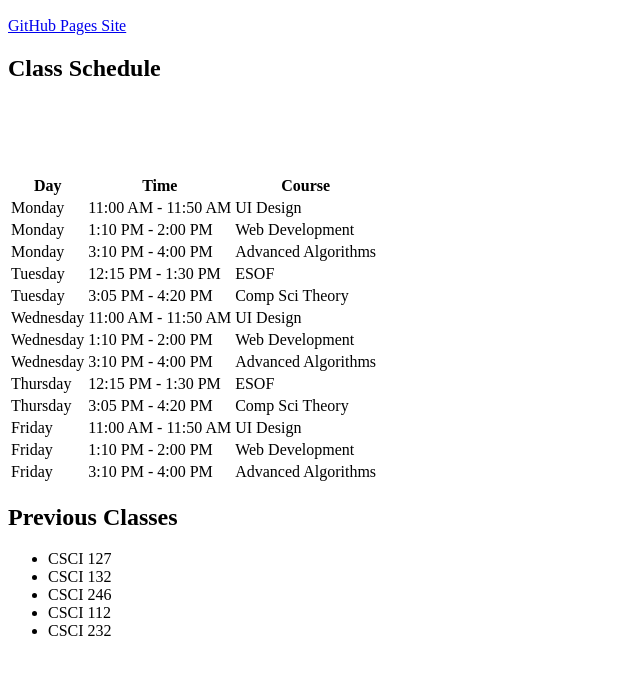
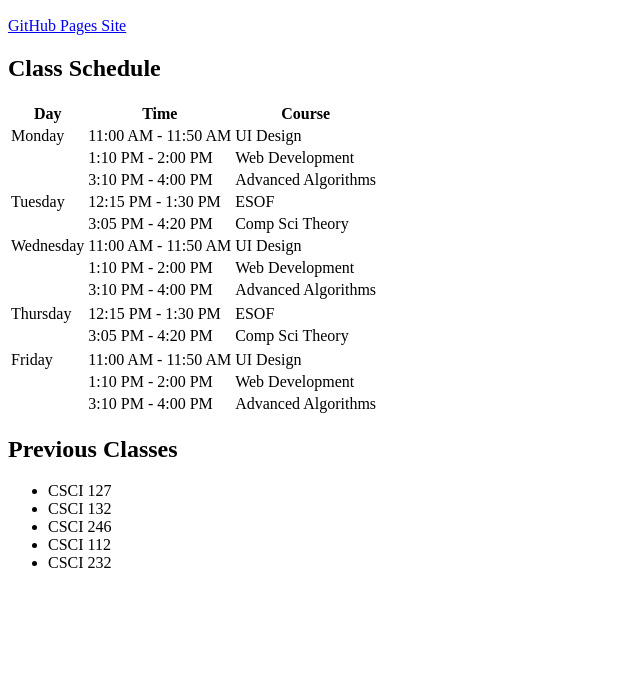
Before and after one commit to AB-MONT/ab-mont.github.io, a plain HTML site: page index.html in a window 1280 px wide. Shown: the part 110-784 px from the top of the page, without its empty margins (0-640 px from the left). Drawn offline with Linux system fonts and the light colour scheme.

Commit message:
Add files via upload

```diff
--- a/index.html
+++ b/index.html
@@ -22,66 +22,64 @@
             <td>UI Design</td>
         </tr>
         <tr>
-            <td>Monday</td>
+            <td></td>
             <td>1:10 PM - 2:00 PM</td>
             <td>Web Development</td>
         </tr>
         <tr>
-            <td>Monday</td>
+            <td></td>
             <td>3:10 PM - 4:00 PM</td>
             <td>Advanced Algorithms</td>
         </tr>
-        <br>
         <tr>
             <td>Tuesday</td>
             <td>12:15 PM - 1:30 PM</td>
             <td>ESOF</td>
         </tr>
         <tr>
-            <td>Tuesday</td>
+            <td></td>
             <td>3:05 PM - 4:20 PM</td>
             <td>Comp Sci Theory</td>
         </tr>
-        <br>
         <tr>
             <td>Wednesday</td>
             <td>11:00 AM - 11:50 AM</td>
             <td>UI Design</td>
         </tr>
         <tr>
-            <td>Wednesday</td>
+            <td></td>
             <td>1:10 PM - 2:00 PM</td>
             <td>Web Development</td>
         </tr>
         <tr>
-            <td>Wednesday</td>
+            <td></td>
             <td>3:10 PM - 4:00 PM</td>
             <td>Advanced Algorithms</td>
         </tr>
-        <br>
+        <tr></tr>
         <tr>
             <td>Thursday</td>
             <td>12:15 PM - 1:30 PM</td>
             <td>ESOF</td>
         </tr>
         <tr>
-            <td>Thursday</td>
+            <td></td>
             <td>3:05 PM - 4:20 PM</td>
             <td>Comp Sci Theory</td>
         </tr>
-        <br>
+        <tr></tr>
         <tr>
             <td>Friday</td>
             <td>11:00 AM - 11:50 AM</td>
             <td>UI Design</td>
         </tr>
         <tr>
-            <td>Friday</td>
+            <td></td>
             <td>1:10 PM - 2:00 PM</td>
             <td>Web Development</td>
         </tr>
         <tr>
-            <td>Friday</td>
+            <td></td>
             <td>3:10 PM - 4:00 PM</td>
             <td>Advanced Algorithms</td>
         </tr>
```
